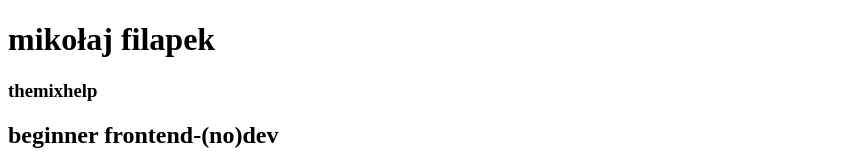
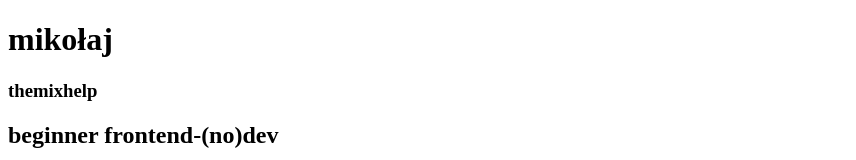
Before and after one commit to themixhelp/portfolio, a website: page src/index.pug in a window 1280 px wide. Shown: the top 160 px of the page, without its empty margins (0-856 px from the left). Drawn offline with nearby package versions, Linux system fonts and the light colour scheme; files that its build step writes are made by us from their sources.

Commit message:
delete surname from files

```diff
--- a/src/includes/landing-page.pug
+++ b/src/includes/landing-page.pug
@@ -1,6 +1,6 @@
 main.main-element
 
-    h1.font-black.text-5xl mikołaj filapek
+    h1.font-black.text-5xl mikołaj
     h3.mt-2.font-light.text-1xl themixhelp
 
     h2.mt-4.font-normal.text-2xl beginner frontend-(no)dev
--- a/src/index.pug
+++ b/src/index.pug
@@ -6,11 +6,11 @@ html(lang="en")
         meta(http-equiv="X-UA-Compatible", content="IE=edge")
         meta(name="viewport", content="width=device-width, initial-scale=1.0")
 
-        meta(name="description" content="mikołaj filapek, themixhelp | beginner frontend-(no)dev")
-        meta(name="keywords" content="mikołaj filapek, mikołaj, filapek, themixhelp, frontend")
+        meta(name="description" content="themixhelp | beginner frontend-(no)dev")
+        meta(name="keywords" content="mikołaj, themixhelp, frontend, programmer, it, technology")
         meta(name="author" content="themixhelp")
 
-        title Mikołaj Filapek - FrontEnd-(no)dev
+        title themixhelp - FrontEnd-(no)dev
 
         link(href="./tailwind.css" rel="stylesheet")
 
```
Also changed, not shown: public/index.html.
